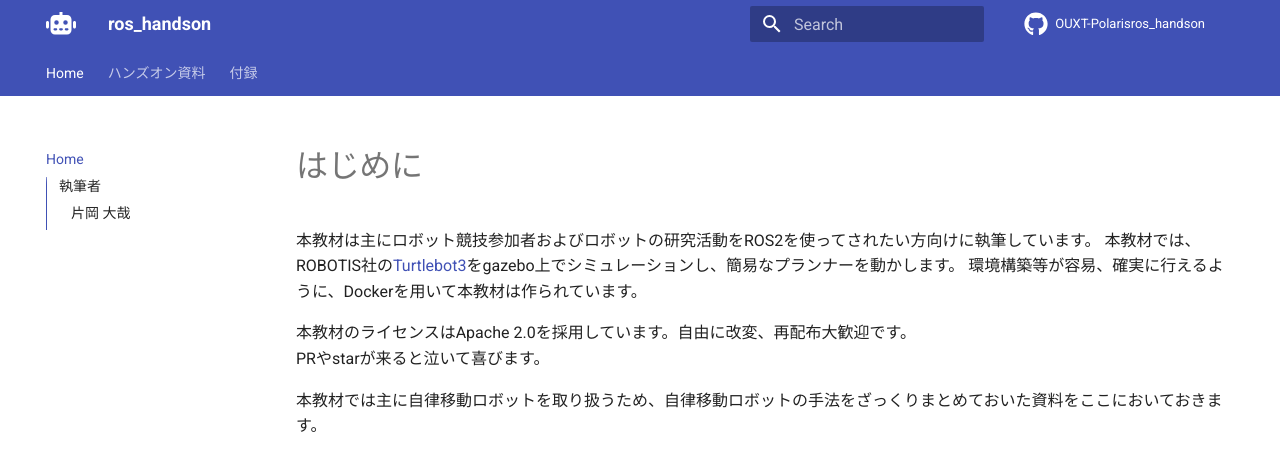
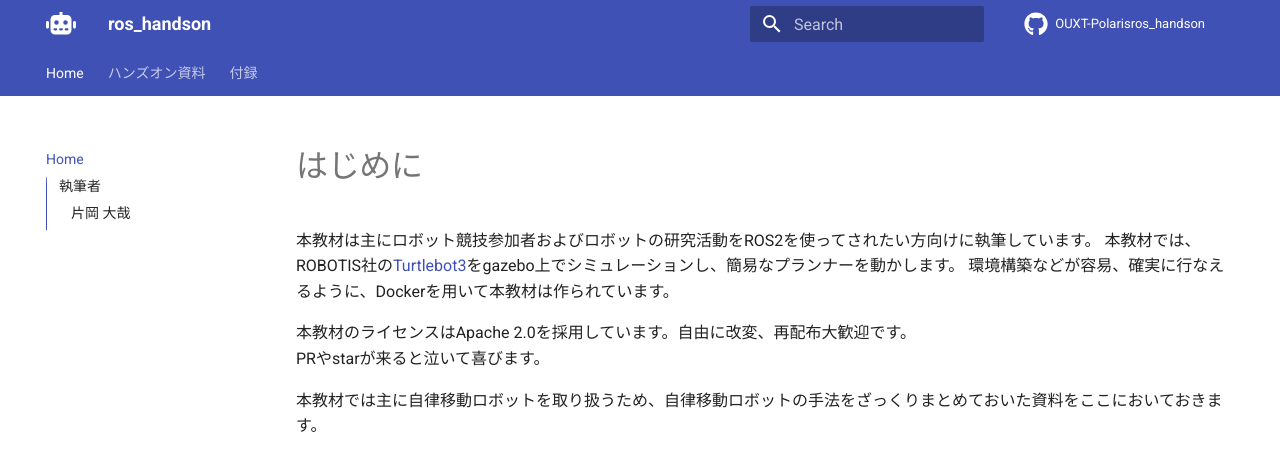
Before and after one commit to OUXT-Polaris/ros_handson, an MkDocs documentation site: the page built from docs/index.md, in a window 1280 px wide and 900 px high, cut to the strip 0-451 px from the top of the window. Built offline with MkDocs 1.6.1 and Material for MkDocs 9.7.7, drawn with Linux system fonts in a browser that asks for light colours; nearby versions of some CDN libraries; comment, search, counter and statistics services are not loaded.

Commit message:
fix some errors
Signed-off-by: Masaya Kataoka <ms.kataoka@gmail.com>

```diff
--- a/docs/index.md
+++ b/docs/index.md
@@ -2,7 +2,7 @@
 
 本教材は主にロボット競技参加者およびロボットの研究活動をROS2を使ってされたい方向けに執筆しています。
 本教材では、ROBOTIS社の[Turtlebot3](https://e-shop.robotis.co.jp/list.php?c_id=93)をgazebo上でシミュレーションし、簡易なプランナーを動かします。
-環境構築等が容易、確実に行えるように、Dockerを用いて本教材は作られています。
+環境構築などが容易、確実に行なえるように、Dockerを用いて本教材は作られています。
 
 本教材のライセンスはApache 2.0を採用しています。自由に改変、再配布大歓迎です。
 PRやstarが来ると泣いて喜びます。
```
Also changed, not shown: docs/appendix.md (+1 -1 lines), docs/how_to_setup.md (+1 -1 lines), docs/what_is_ros2.md (+5 -5 lines).
